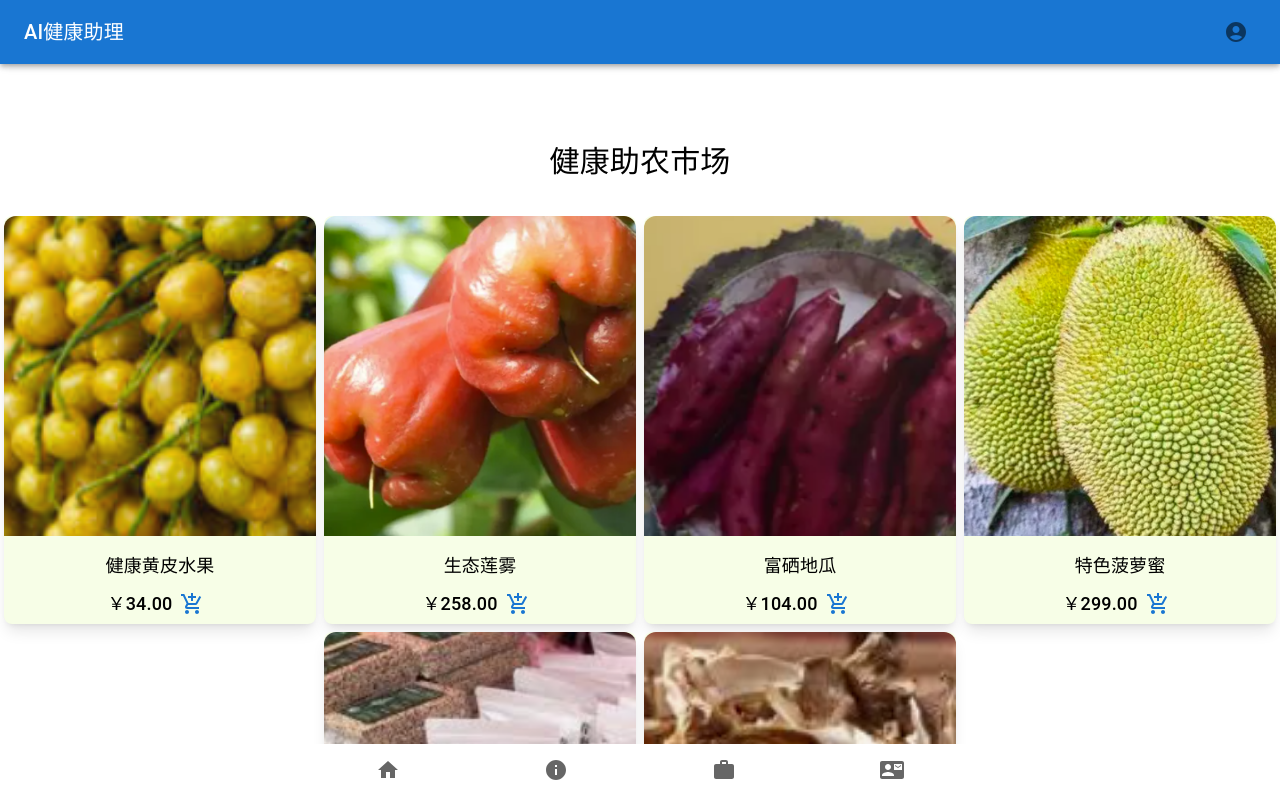
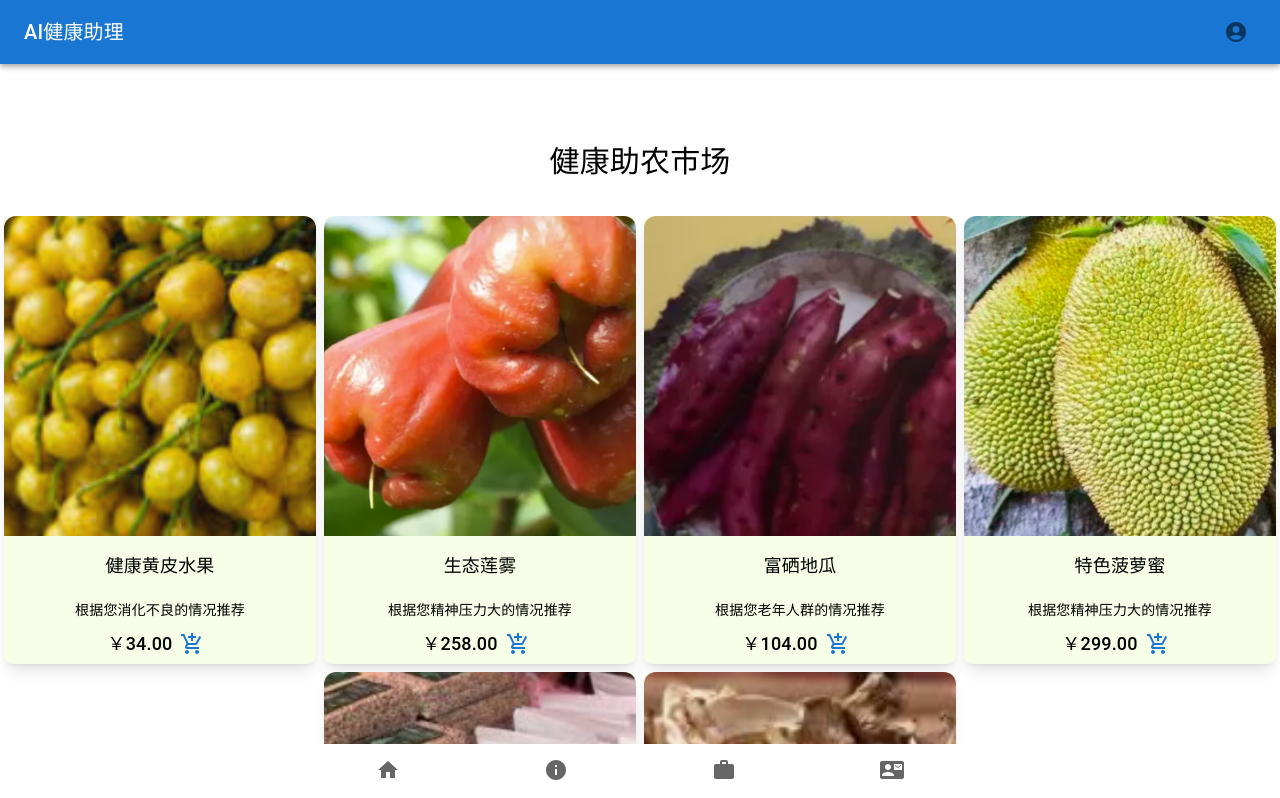
Before and after one commit to jacobavalanchel/react-food-frontend-azure, a React (Vite) app: page /services in a window 1280 px wide. Shown: the top 798 px of the page. Built offline with nearby package versions, Linux system fonts and the light colour scheme.

Commit message:
feat(MarketPage): product features

```diff
--- a/src/MarketPage.jsx
+++ b/src/MarketPage.jsx
@@ -24,6 +24,7 @@ const MarketPage = () => {
             name: "富硒地瓜",
             price: "104.00",
             discount: "35% Off",
+            description:"老年人群"
         },
         {
             id: 9,
@@ -31,6 +32,7 @@ const MarketPage = () => {
             name: "特色菠萝蜜",
             price: "299.00",
             discount: "40% Off",
+            description:"精神压力大"
         },
         {
             id: 10,
@@ -38,6 +40,7 @@ const MarketPage = () => {
             name: "养生枸杞",
             price: "129.00",
             discount: "28% Off",
+            description:"钙流失"
         },
         {
             id: 11,
@@ -45,6 +48,7 @@ const MarketPage = () => {
             name: "野生灵芝",
             price: "189.00",
             discount: "30% Off",
+            description:"睡眠不好"
         },
     ];
 
@@ -64,7 +68,7 @@ const MarketPage = () => {
                              imgpath={item.img}
                              name={item.name}
                              price={item.price}
-                             description={item.name}/>
+                             description={item.description}/>
             </div>
             ))}
         </div>
--- a/src/components/ProductCard.jsx
+++ b/src/components/ProductCard.jsx
@@ -36,6 +36,7 @@ const ProductCard = ({id, name, price, imgpath, description}) => {
 
                 <div className="gap-1 flex flex-col items-center justify-center">
                     <h1 className=" font-semibold text-lg pt-4">{name}</h1>
+                    <h2 className=" font-normal text-sm pt-4">根据您{description}的情况推荐</h2>
                     <div className="flex flex-row items-center justify-center">
                         <h2 className=" font-medium text-lg ">￥{price}</h2>
                         <IconButton color="primary" aria-label="add to shopping cart" onClick={addToCartOnTap}>
```
